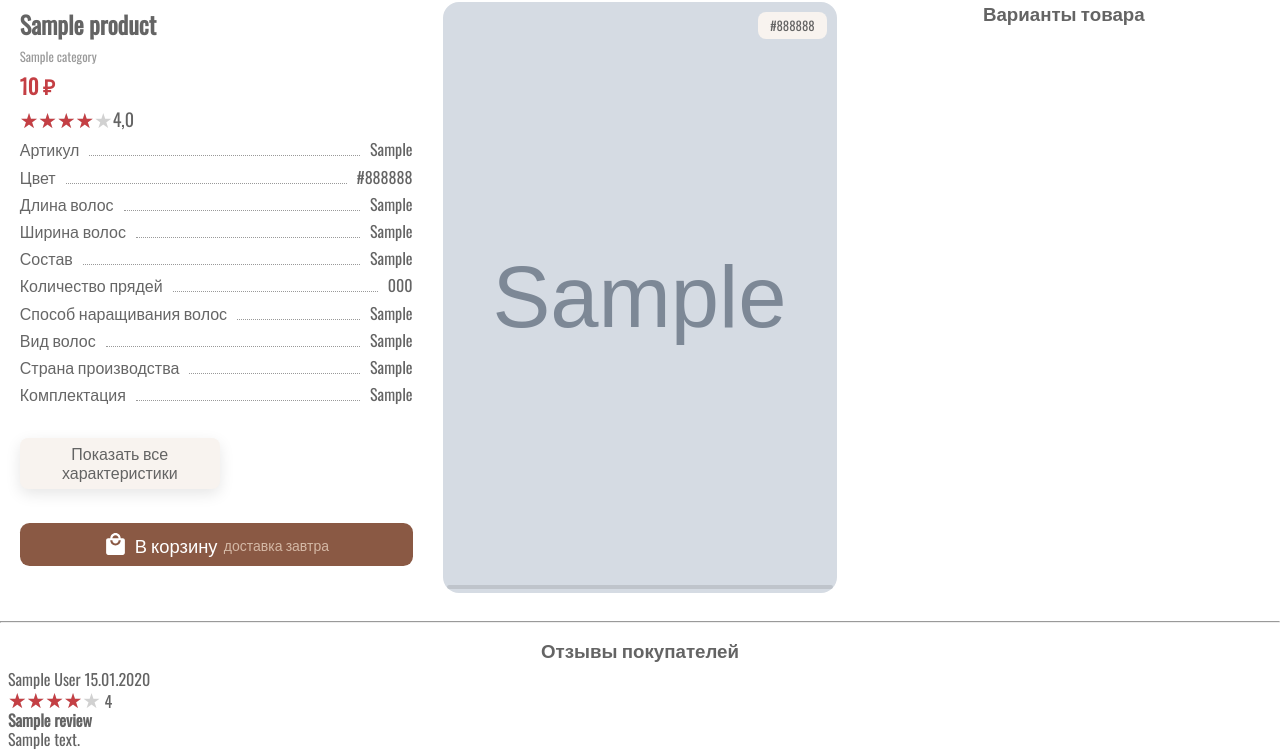
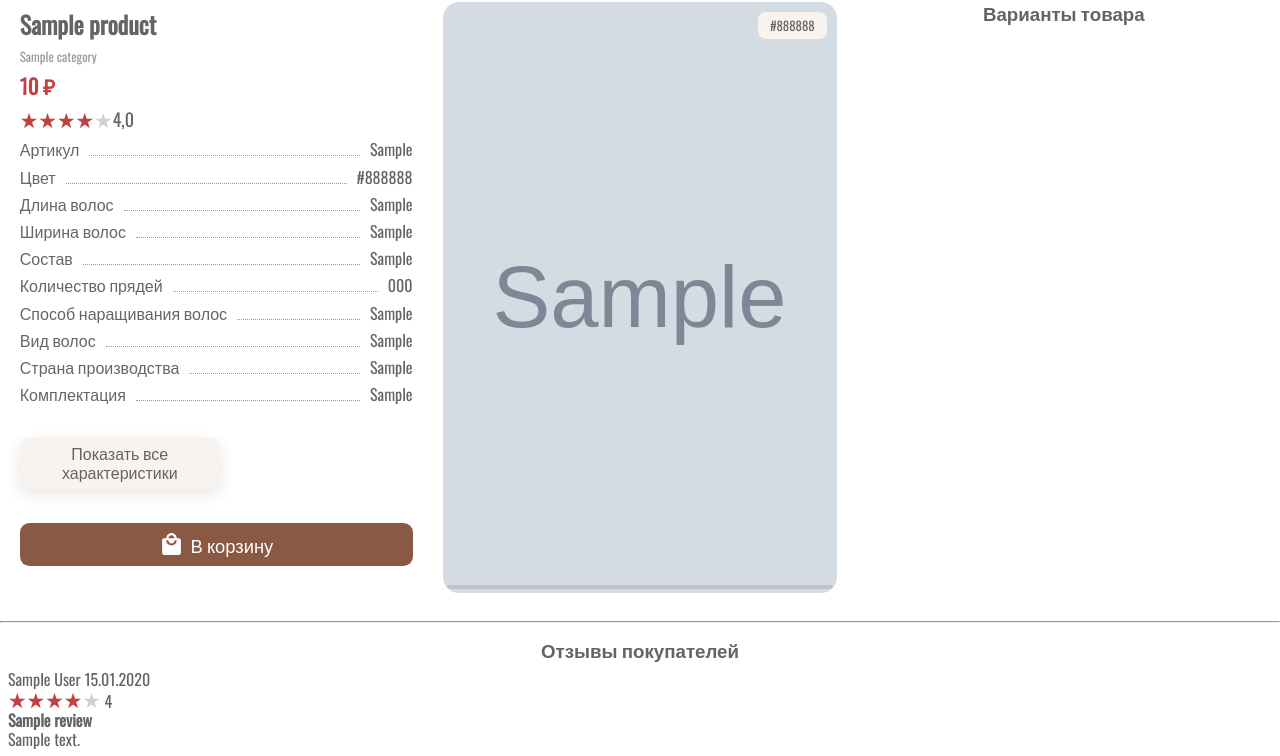
Before and after one commit to AnreX73/_hairshop, a Django app: page /product_page/1/1/ in a window 1280 px wide. Shown: the part 70-826 px from the top of the page. Run offline with Django 5.2, Linux system fonts and the light colour scheme; tables that the repository leaves empty hold one stand-in row (values such as "Sample post"); grey boxes marked "Sample" are stand-in pictures; some libraries are stand-ins or nearby versions; some web fonts are replaced.

Commit message:
fix signals

```diff
--- a/hair_shop/shop/__init__.py
+++ b/hair_shop/shop/__init__.py
@@ -0,0 +1 @@
+default_app_config = 'shop.apps.ShopConfig'
--- a/hair_shop/shop/templates/shop/product_page.html
+++ b/hair_shop/shop/templates/shop/product_page.html
@@ -65,7 +65,7 @@
                 <path d="M19 6h-2c0-2.76-2.24-5-5-5S7 3.24 7 6H5c-1.1 0-2 .9-2 2v12c0 1.1.9 2 2 2h14c1.1 0 2-.9 2-2V8c0-1.1-.9-2-2-2zm-7-3c1.66 0 3 1.34 3 3H9c0-1.66 1.34-3 3-3zm0 10c-2.76 0-5-2.24-5-5h2c0 1.66 1.34 3 3 3s3-1.34 3-3h2c0 2.76-2.24 5-5 5z"/>
             </svg>
             <p>В корзину</p>
-            <p class="delivery-date">доставка завтра</p>
+
         </button>
     </div>
 
@@ -151,7 +151,7 @@
                 <path d="M19 6h-2c0-2.76-2.24-5-5-5S7 3.24 7 6H5c-1.1 0-2 .9-2 2v12c0 1.1.9 2 2 2h14c1.1 0 2-.9 2-2V8c0-1.1-.9-2-2-2zm-7-3c1.66 0 3 1.34 3 3H9c0-1.66 1.34-3 3-3zm0 10c-2.76 0-5-2.24-5-5h2c0 1.66 1.34 3 3 3s3-1.34 3-3h2c0 2.76-2.24 5-5 5z"/>
             </svg>
             <p>В корзину</p>
-            <p class="delivery-date">доставка завтра</p>
+
         </button>
 
 
```
